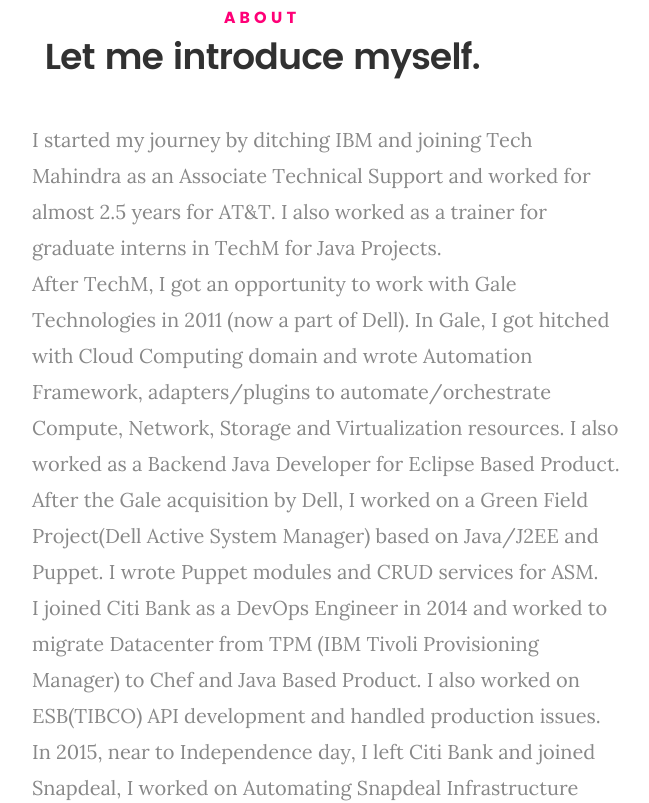
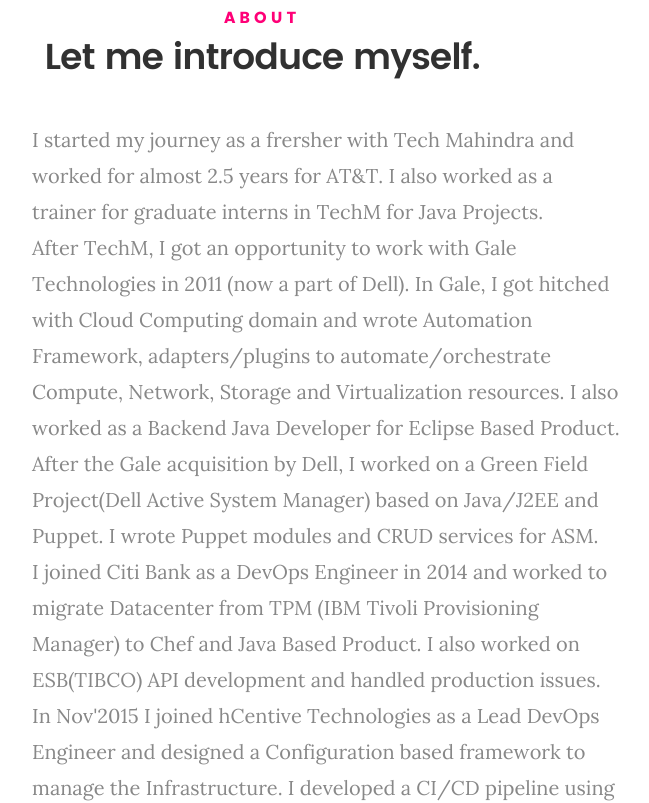
Before and after one commit to dilippanwar1/dilippanwar, a plain HTML site: page index.html in a window 1280 px wide. Shown: the part 917-1720 px from the top of the page, without its empty margins (378-1027 px from the left). Drawn offline with Linux system fonts and the light colour scheme; files whose address does not match are found by name.

Commit message:
Updated Summary

```diff
--- a/index.html
+++ b/index.html
@@ -113,15 +113,14 @@
 
    				<!--img src="images/profile-pic.jpg" alt="Profile Picture"-->
 
-   				<p class="lead">I started my journey by ditching IBM and joining Tech Mahindra as an Associate Technical Support and worked for almost 2.5 years for AT&T. I also worked as a trainer for graduate interns in TechM for Java Projects.<br>
+   				<p class="lead">I started my journey as a frersher with Tech Mahindra and worked for almost 2.5 years for AT&T. I also worked as a trainer for graduate interns in TechM for Java Projects.<br>
    				After TechM,  I got an opportunity to work with Gale Technologies in 2011 (now a part of Dell). In Gale, I got hitched with Cloud Computing domain and wrote Automation Framework, adapters/plugins to automate/orchestrate Compute, Network, Storage and Virtualization resources. I also worked as a Backend Java Developer for Eclipse Based Product. After the Gale acquisition by Dell, I worked on a Green Field Project(Dell Active System Manager) based on Java/J2EE and Puppet. I wrote Puppet modules and CRUD services for ASM.<br>
    				I joined Citi Bank as a DevOps Engineer in 2014 and worked to migrate Datacenter from TPM (IBM Tivoli Provisioning Manager) to Chef and Java Based Product.
 				I also worked on ESB(TIBCO) API development and handled production issues.<br>
-In 2015, near to Independence day, I left Citi Bank and joined Snapdeal,
-I worked on Automating Snapdeal Infrastructure using Chef Jenkins and AWS. Due to unstability of Snapdeal, I decided to checkout from Snapdeal in almost three months. <br>
 In Nov'2015 I joined hCentive Technologies as a Lead DevOps Engineer and designed a Configuration based framework to manage the Infrastructure.
 I developed a CI/CD pipeline using Jenkins, AWS and Chef.
-I also worked as a Sheriff for Infrastructure security and Audit purpose.
+I also worked as a Sheriff for Infrastructure security and Audit purpose.<br> After hCentive, I worked with Aeris Communications and worked on Dockerizing the infrastructure.
+				I did many POC's for Infrastructure and also developed an application using Java, Spring Boot, InfluxDB, Grafana, and Nagios.
 
 
    				</p>
```
